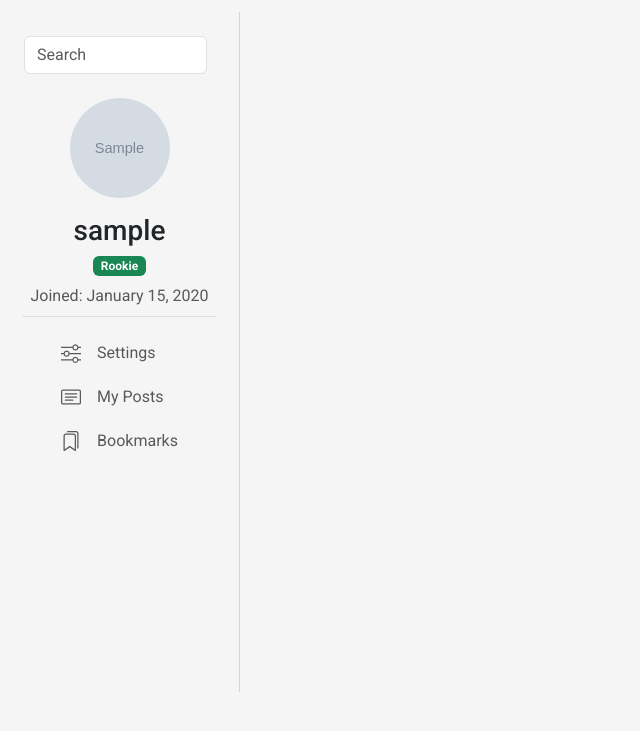
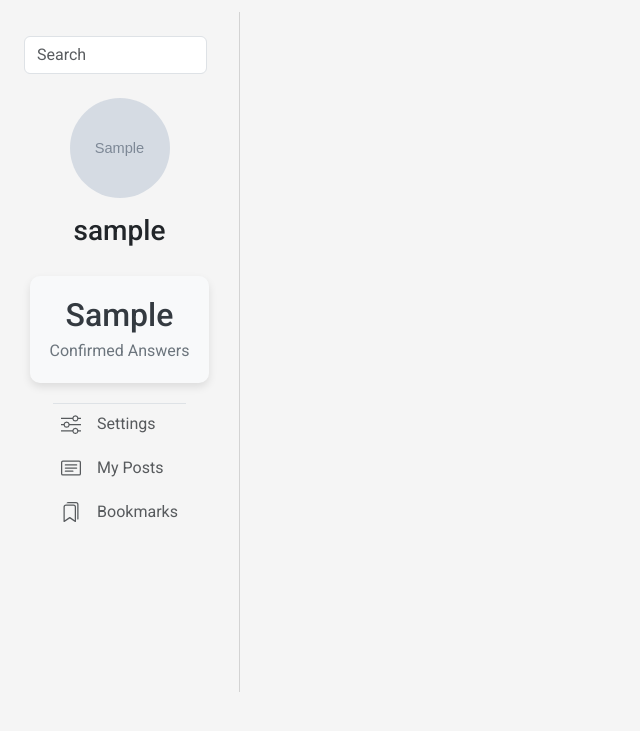
Before and after one commit to AlWaleedMusa/MicroJumpers, a Django app: template templates/profiles/show_user.html in a window 1280 px wide. Shown: the top 731 px of the page, without its empty margins (0-640 px from the left). Run offline with Django 5.2, Linux system fonts and the light colour scheme; a user stored in the database is signed in; tables that the repository leaves empty hold one stand-in row (values such as "Sample post"); the template is opened without the code that fills it: values that come from a table or form of the project are taken from there, most other values are stand-ins (such as "Sample title", 1, 10 or a date in 2020); grey boxes marked "Sample" are stand-in pictures; some libraries are stand-ins or nearby versions.

Commit message:
add: confirmed solution added to profile page

```diff
--- a/templates/profiles/show_user.html
+++ b/templates/profiles/show_user.html
@@ -14,6 +14,30 @@ Profile - {{ profile.user.username }}
     #main-profile {
         margin-left: 230px;
     }
+
+    .profile-counter {
+        display: flex;
+        align-items: center;
+        background-color: #f8f9fa;
+        padding: 20px;
+        border-radius: 10px;
+        box-shadow: 0 4px 8px rgba(0, 0, 0, 0.1);
+        max-width: 250px;
+        margin: 20px auto;
+        text-align: center;
+    }
+
+    .counter-text h2 {
+        margin: 0;
+        font-size: 2em;
+        color: #343a40;
+    }
+
+    .counter-text p {
+        margin: 5px 0 0;
+        color: #6c757d;
+    }
+
 </style>
 
 <div class="container-fluid">
@@ -44,10 +68,26 @@ Profile - {{ profile.user.username }}
                 style="width: 100px; height: 100px; object-fit: cover;"
             >
             <h3 class="pt-3">{{ profile.user.username }}</h3>
-            <span class="badge text-bg-success">Rookie</span>
-            <p class="text-muted p-2 border-bottom">Joined: {{ profile.user.date_joined|date:"F d, Y" }}</p>
             <div>
-                <div class="p-2 mb-1 text-muted d-flex align-items-center">
+                {% if confirmed_solutions < 6 %}
+                    <span class="badge text-bg-success ms-lg-1">Rookie</span>
+                {% elif confirmed_solutions > 5 and confirmed_solutions < 21 %}
+                    <span class="badge ms-lg-1" style="background-color: var(--primary-color)">Problem Solver</span>
+                {% elif confirmed_solutions > 20 and confirmed_solutions < 51 %}
+                    <span class="badge text-bg-dark ms-lg-1">Solution Guru</span>
+                {% elif confirmed_solutions > 50 %}
+                    <span class="badge ms-lg-1" style="background-color: #ffbc11;">Master Troubleshooter</span>
+                {% endif %}
+            </div>
+            <div class="profile-counter">
+                <div class="counter-text">
+                    <h2 id="confirmed-answers-count">{{ confirmed_solutions }}</h2>
+                    <p>Confirmed Answers</p>
+                </div>
+            </div>
+            <!-- <p class="text-muted p-2 border-bottom">Joined: {{ profile.user.date_joined|date:"F d, Y" }}</p> -->
+            <div>
+                <div class="p-2 mb-1 border-top text-muted d-flex align-items-center">
                     <svg xmlns="http://www.w3.org/2000/svg" width="20" height="20" fill="currentColor" class="bi bi-sliders" viewBox="0 0 16 16">
                         <path fill-rule="evenodd" d="M11.5 2a1.5 1.5 0 1 0 0 3 1.5 1.5 0 0 0 0-3M9.05 3a2.5 2.5 0 0 1 4.9 0H16v1h-2.05a2.5 2.5 0 0 1-4.9 0H0V3zM4.5 7a1.5 1.5 0 1 0 0 3 1.5 1.5 0 0 0 0-3M2.05 8a2.5 2.5 0 0 1 4.9 0H16v1H6.95a2.5 2.5 0 0 1-4.9 0H0V8zm9.45 4a1.5 1.5 0 1 0 0 3 1.5 1.5 0 0 0 0-3m-2.45 1a2.5 2.5 0 0 1 4.9 0H16v1h-2.05a2.5 2.5 0 0 1-4.9 0H0v-1z"/>
                     </svg>
```
